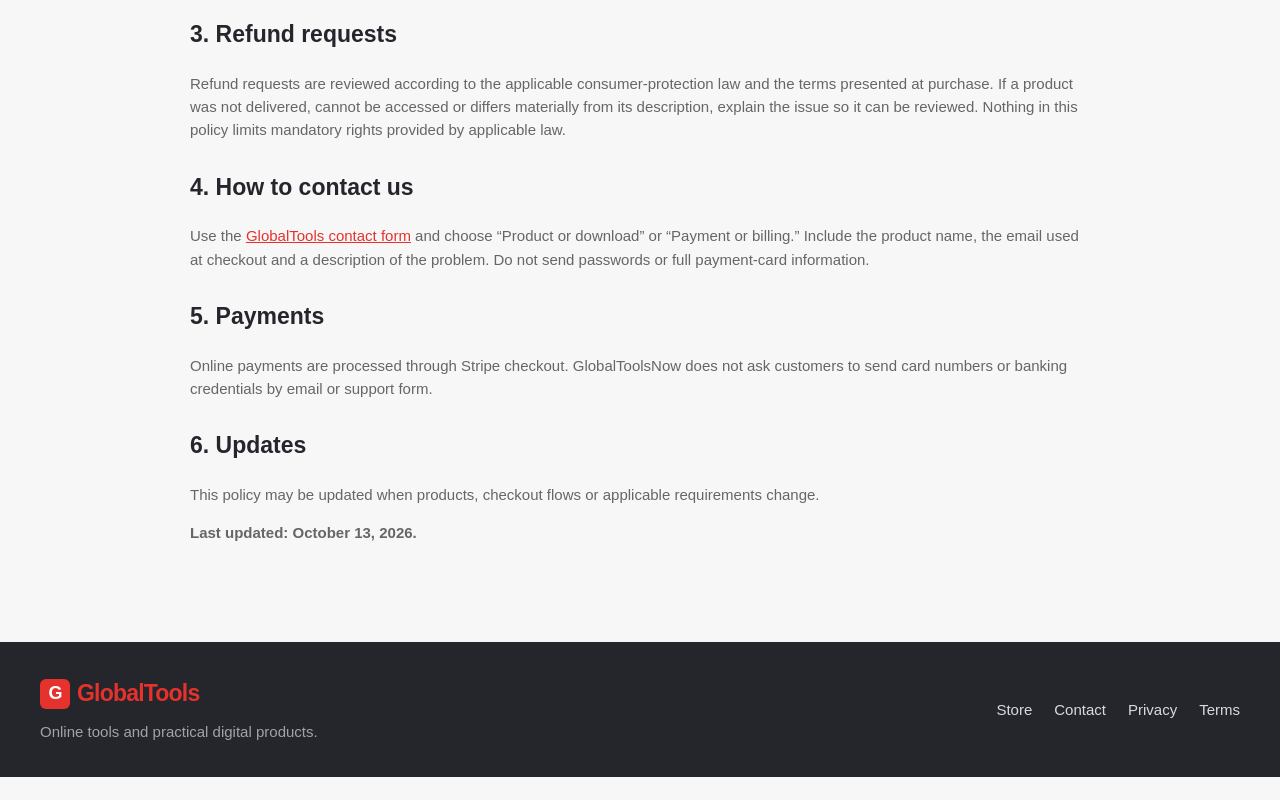
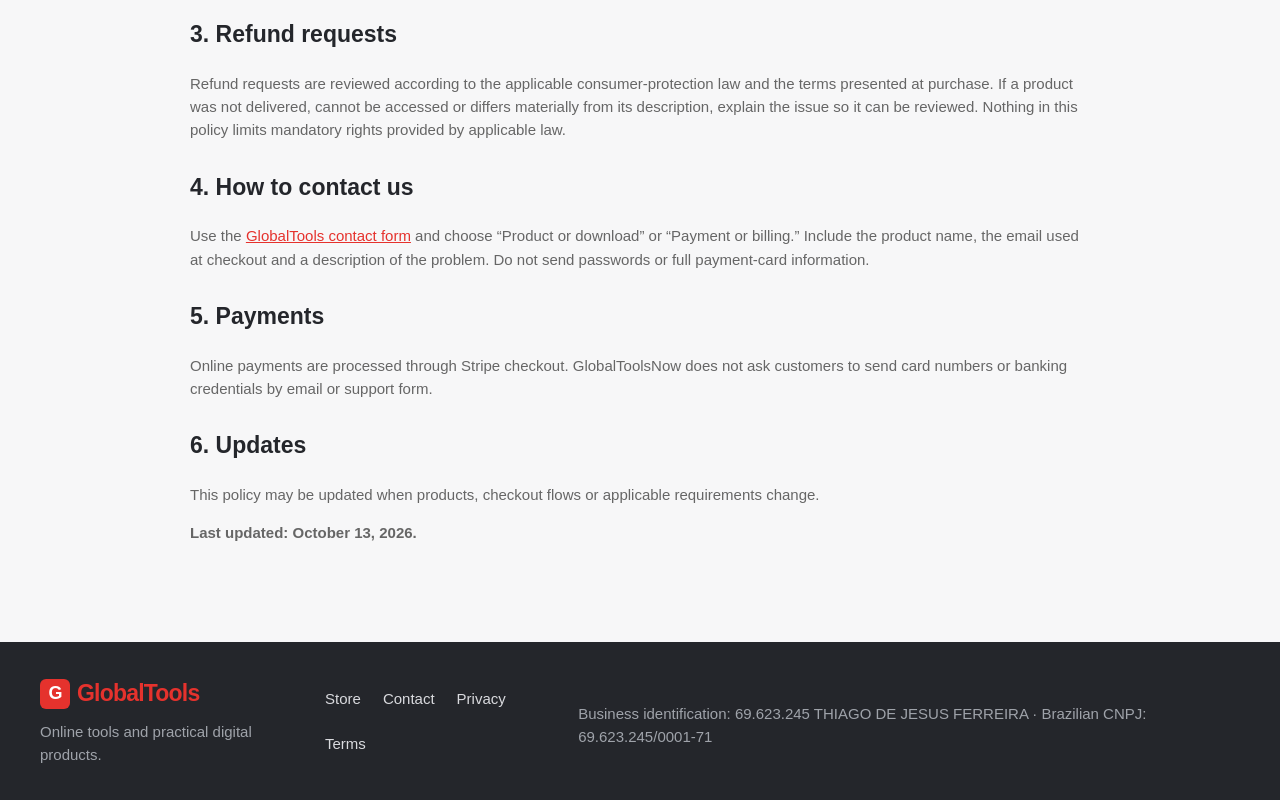
Before and after one commit to TFERRE21/GlobalTools-Internacional, a website: page refund.html in a window 1280 px wide. Shown: the part 515-1315 px from the top of the page. Before the commit the page ends 1292 px from the top, so only its background shows below. Drawn offline with Linux system fonts and the light colour scheme.

Commit message:
Add CNPJ and standardize legal page metadata

```diff
--- a/refund.html
+++ b/refund.html
@@ -15,4 +15,4 @@
 <h2>6. Updates</h2><p>This policy may be updated when products, checkout flows or applicable requirements change.</p>
 <p><strong>Last updated: October 13, 2026.</strong></p>
 </div></main>
-<footer class="site-footer"><div><div class="brand"><span class="brand-mark">G</span><span>GlobalTools</span></div><p>Online tools and practical digital products.</p></div><div class="footer-links"><a href="/store.html">Store</a><a href="/contato.html">Contact</a><a href="/privacy.html">Privacy</a><a href="/terms.html">Terms</a></div></footer></body></html>
+<footer class="site-footer"><div><div class="brand"><span class="brand-mark">G</span><span>GlobalTools</span></div><p>Online tools and practical digital products.</p></div><div class="footer-links"><a href="/store.html">Store</a><a href="/contato.html">Contact</a><a href="/privacy.html">Privacy</a><a href="/terms.html">Terms</a></div><p class="legal-entity">Business identification: 69.623.245 THIAGO DE JESUS FERREIRA · Brazilian CNPJ: 69.623.245/0001-71</p></footer><script defer src="/language.js?v=20261016-01"></script></body></html>
```
